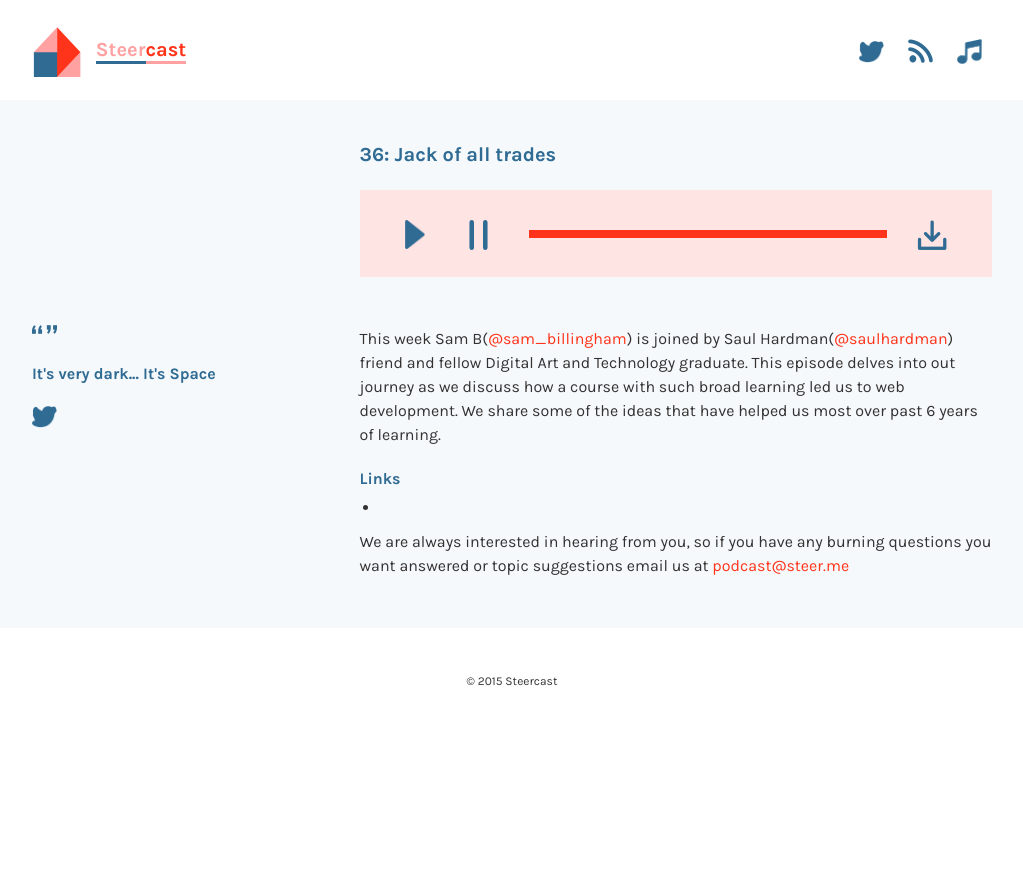
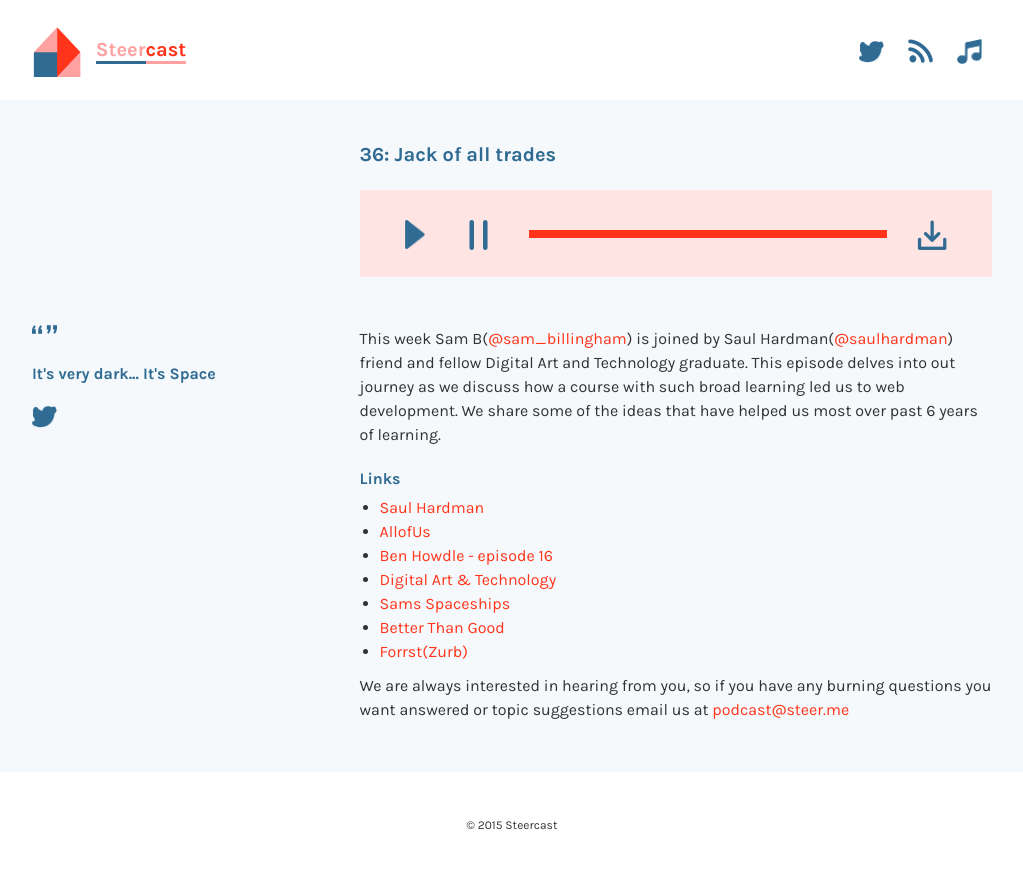
Before and after one commit to vivienney/podcast, a Jekyll site: the page built from _episodes/36.markdown, in a window 1280 px wide. Shown: the top 869 px of the page, without its empty margins (128-1151 px from the left). Built offline with Jekyll 4.4.1, drawn with Linux system fonts in a browser that asks for light colours.

Commit message:
episode 36 shownote links

```diff
--- a/_episodes/36.markdown
+++ b/_episodes/36.markdown
@@ -16,6 +16,12 @@
 
 
 #### Links
--
+- [Saul Hardman](http://saulhardman.com)
+- [AllofUs](http://allofus.com/)
+- [Ben Howdle - episode 16](http://podcast.steer.me/16/)
+- [Digital Art & Technology](http://digitalartandtechnology.co.uk/)
+- [Sams Spaceships](https://vimeo.com/18889266)
+- [Better Than Good](http://betterthangood.co)
+- [Forrst(Zurb)](http://zurb.com/article/1146/zurb-acquires-forrst)
 
 We are always interested in hearing from you, so if you have any burning questions you want answered or topic suggestions email us at [podcast@steer.me](mailto:podcast@steer.me)
```
